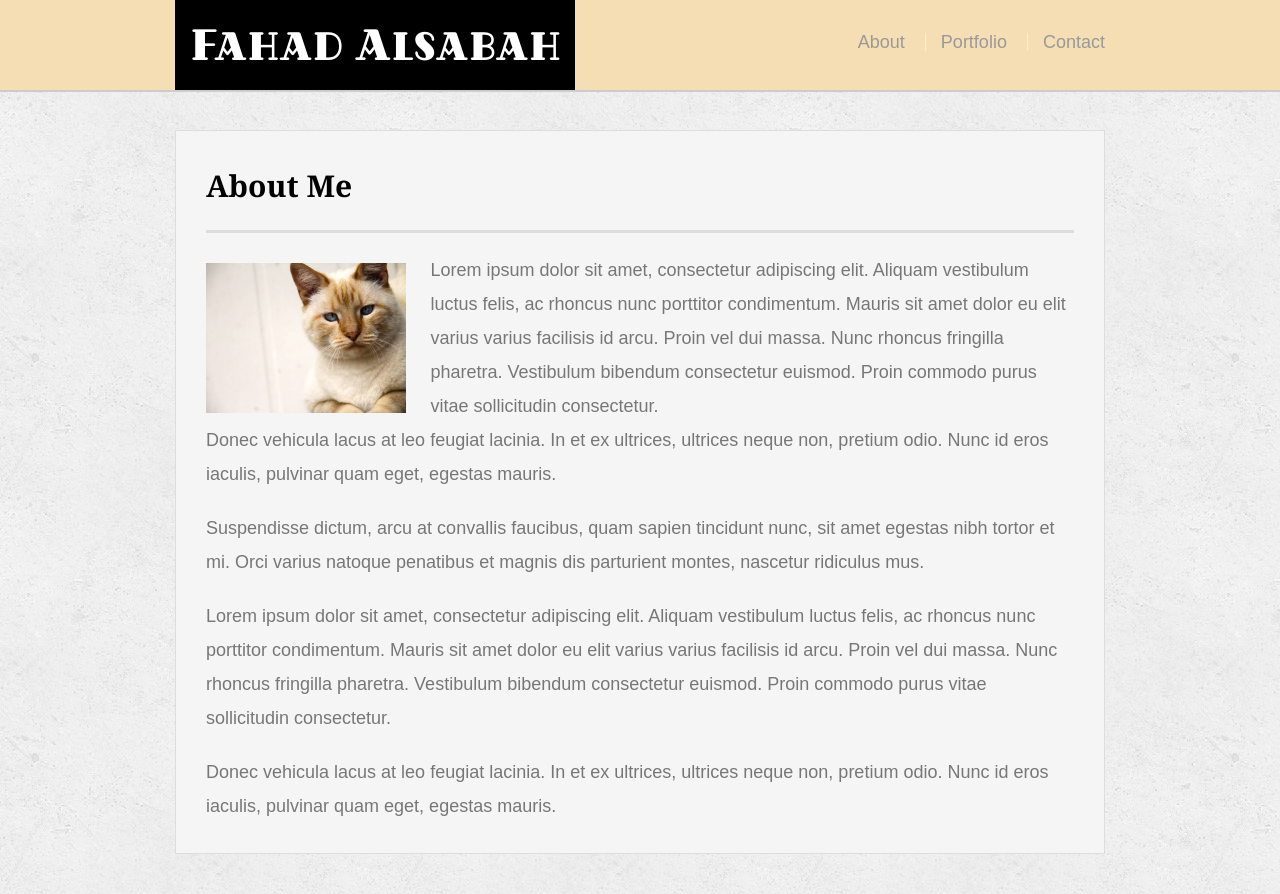
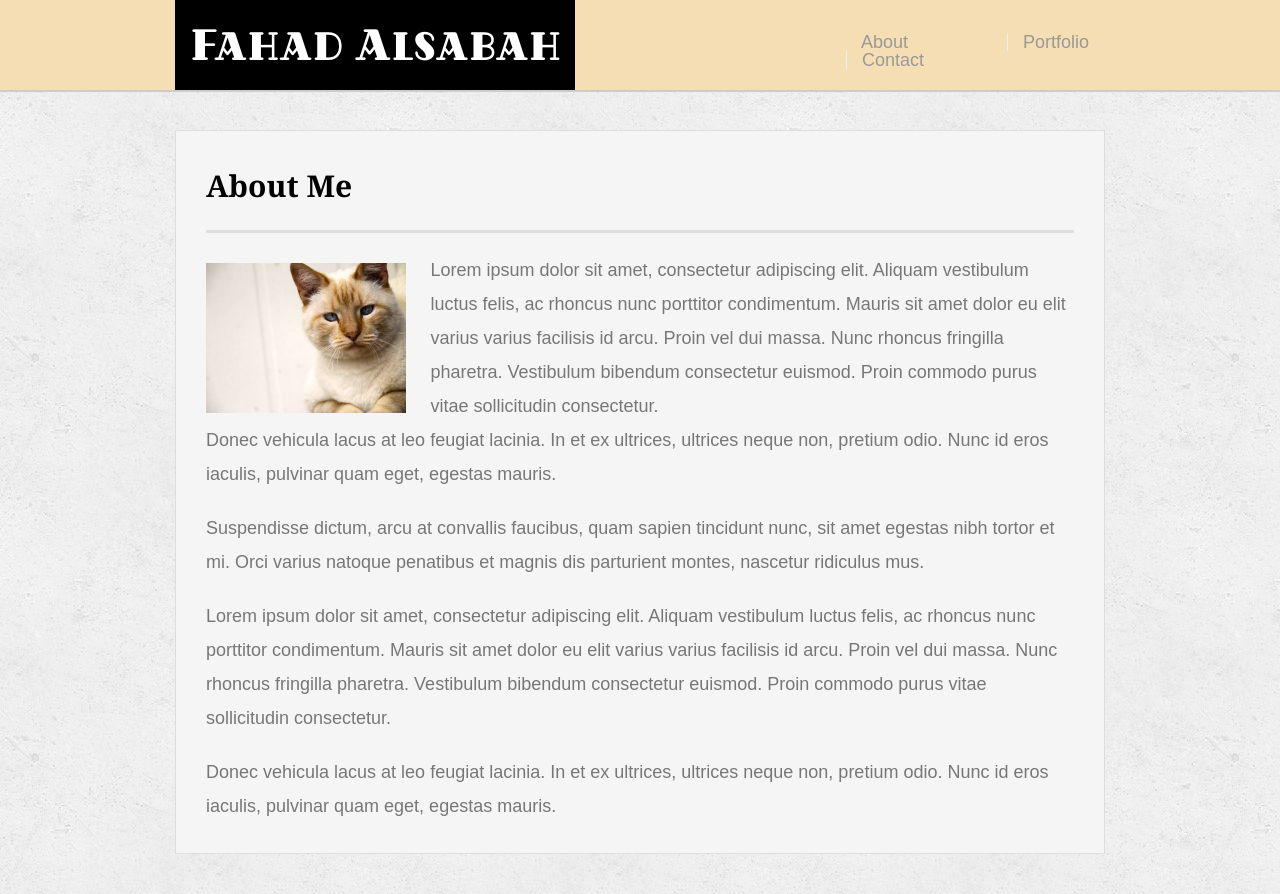
Before and after one commit to notFahad/Bootstrap-Portfolio, a plain HTML site: page index.html in a window 1280 px wide. Shown: the top 894 px of the page. Drawn offline with nearby package versions, Linux system fonts and the light colour scheme.

Commit message:
Homework 2 Assignment 1 final push

```diff
--- a/index.html
+++ b/index.html
@@ -17,7 +17,7 @@
       <a href="index.html" id="logo">Fahad Alsabah</a>
             </div>
             <div class="col-sm-4">
-      <nav>
+      <nav class="navbar">
         <a href="index.html">About</a>
         <a href="portfolio.html">Portfolio</a>
         <a href="contact.html">Contact</a>
```
Also changed, not shown: contact.html (+1 -1 lines), portfolio.html (+1 -1 lines).
